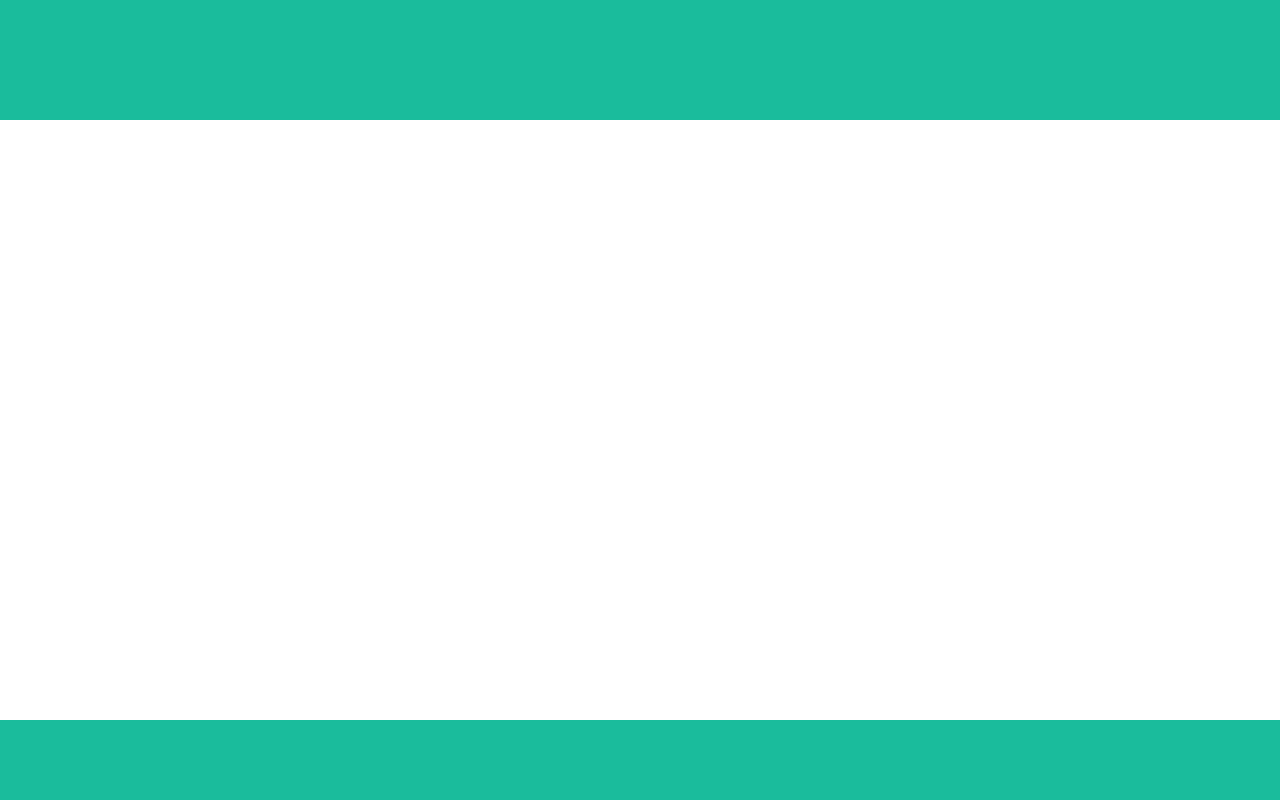
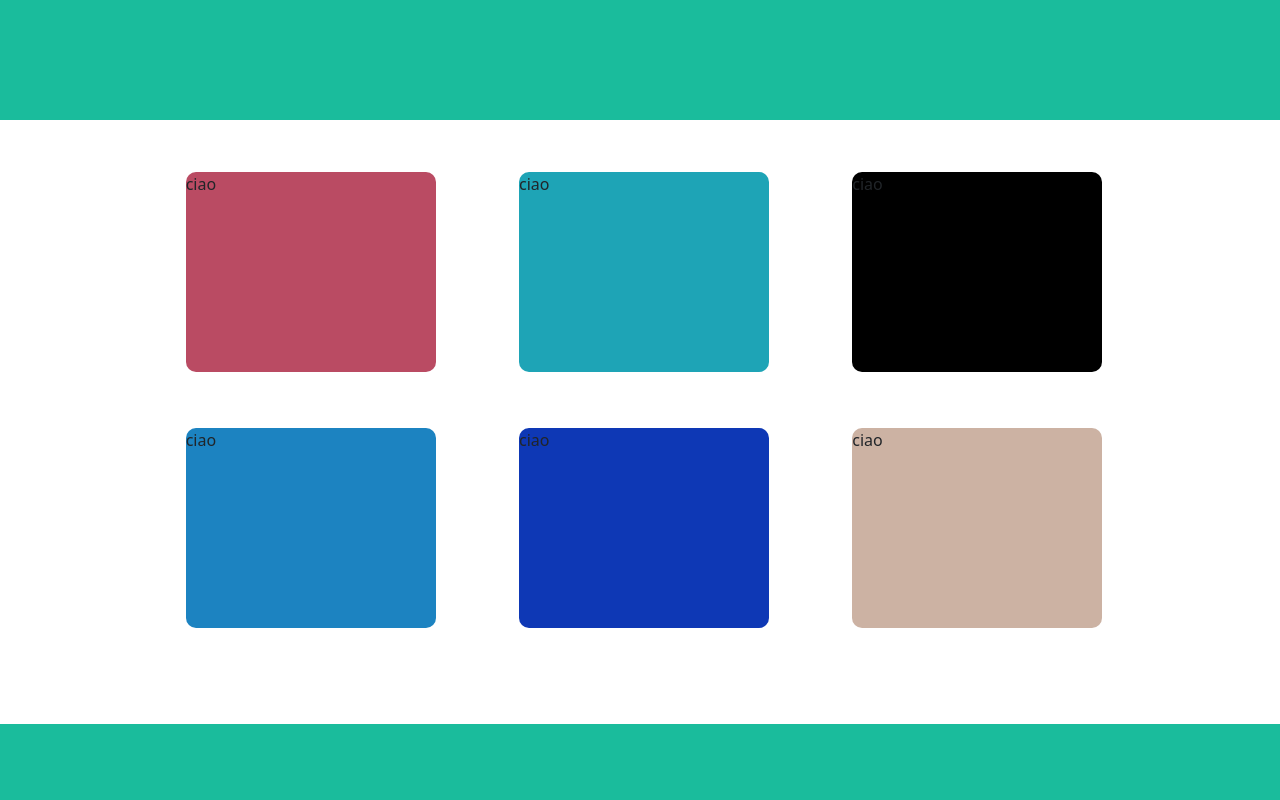
Before and after one commit to Christianmagni97/html-css-bootstrap-freelancer, a plain HTML site: page index.html in a window 1280 px wide. Shown: the part 380-1180 px from the top of the page. Drawn offline with nearby package versions, Linux system fonts and the light colour scheme.

Commit message:
aggiunto rettangoli centrali

```diff
--- a/index.html
+++ b/index.html
@@ -9,37 +9,79 @@
 </head>
 <body>
     <div class="Container">
+        <div class="Ret_verde">
             <div class="Row">
                 <div class="col-12">
-                <div class="Ret_verde"></div>
+                </div>
             </div>
         </div>
     </div>
     <div class="Container">
+        <div class="Ret_bianco">
+            <div class="MaxwidthImmagini">
+                <div class="Row">
+                    <div class="col-12 d-flex m-1 py-5">
+                        <div class="col-4 d-flex justify-content-center align-items-center">
+                            <div class="Quadro">
+                                <p>ciao</p>
+                            </div>
+                        </div>
+                        <div class="col-4 d-flex justify-content-center align-items-center">
+                            <div class="Quadro2">
+                                <p>ciao</p>
+                            </div>
+                        </div>
+                        <div class="col-4 d-flex justify-content-center align-items-center">
+                            <div class="Quadro3">
+                                <p>ciao</p>
+                            </div>
+                        </div>
+                    </div>
+                </div>
+                <div class="row">
+                    <div class="col-12 d-flex m-1">
+                        <div class="col-4 d-flex justify-content-center align-items-center">
+                            <div class="Quadro4">
+                                <p>ciao</p>
+                            </div>
+                        </div>
+                        <div class="col-4 d-flex justify-content-center align-items-center">
+                            <div class="Quadro5">
+                                <p>ciao</p>
+                            </div>
+                        </div>
+                        <div class="col-4 d-flex justify-content-center align-items-center">
+                            <div class="Quadro6">
+                                <p>ciao</p>
+                            </div>
+                        </div>
+                    </div>
+                </div>
+            </div>
+
+            </div>
+    </div>
+    <div class="Container">
+        <div class="Ret_verde2">
             <div class="Row">
                 <div class="col-12">
-                <div class="Ret_bianco"></div>
+                </div>
             </div>
         </div>
     </div>
     <div class="Container">
+        <div class="Ret_bianco">
             <div class="Row">
                 <div class="col-12">
-                <div class="Ret_verde2"></div>
+                </div>
             </div>
         </div>
     </div>
     <div class="Container">
+        <div class="Ret_blu">
             <div class="Row">
                 <div class="col-12">
-                <div class="Ret_bianco"></div>
                 </div>
-        </div>
-    </div>
-    <div class="Container">
-        <div class="Row">
-            <div class="col-12">
-                <div class="Ret_blu"></div>
             </div>
         </div>
     </div>
--- a/style.css
+++ b/style.css
@@ -18,3 +18,43 @@
     width: 100%;
     height: 200px;
 }
+.MaxwidthImmagini{
+    max-width: 1000px;
+    margin: 0 auto;
+}
+.Quadro{
+    width: 250px;
+    height: 200px;
+    background-color: #ba4b63;
+    border-radius: 10px;
+}
+.Quadro2{
+    width: 250px;
+    height: 200px;
+    background-color: #1ea4b6;
+    border-radius: 10px;
+}
+.Quadro3{
+    width: 250px;
+    height: 200px;
+    background-color: black;
+    border-radius: 10px;
+}
+.Quadro4{
+    width: 250px;
+    height: 200px;
+    background-color: #1c83c1;
+    border-radius: 10px;
+}
+.Quadro5{
+    width: 250px;
+    height: 200px;
+    background-color: #0e38b5;
+    border-radius: 10px;
+}
+.Quadro6{
+    width: 250px;
+    height: 200px;
+    background-color: #ccb2a3;
+    border-radius: 10px;
+}
```
Lines whose indentation alone changed are shown as unchanged.
